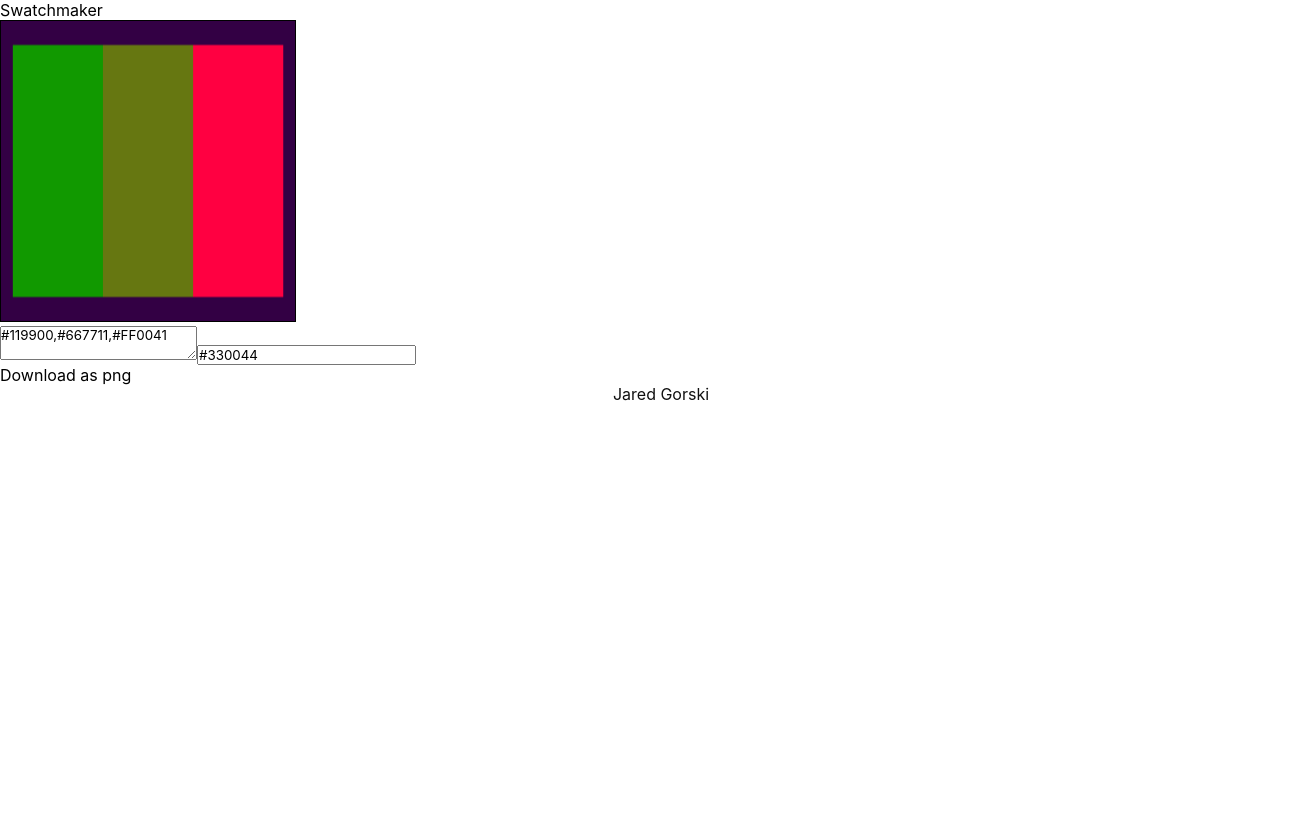
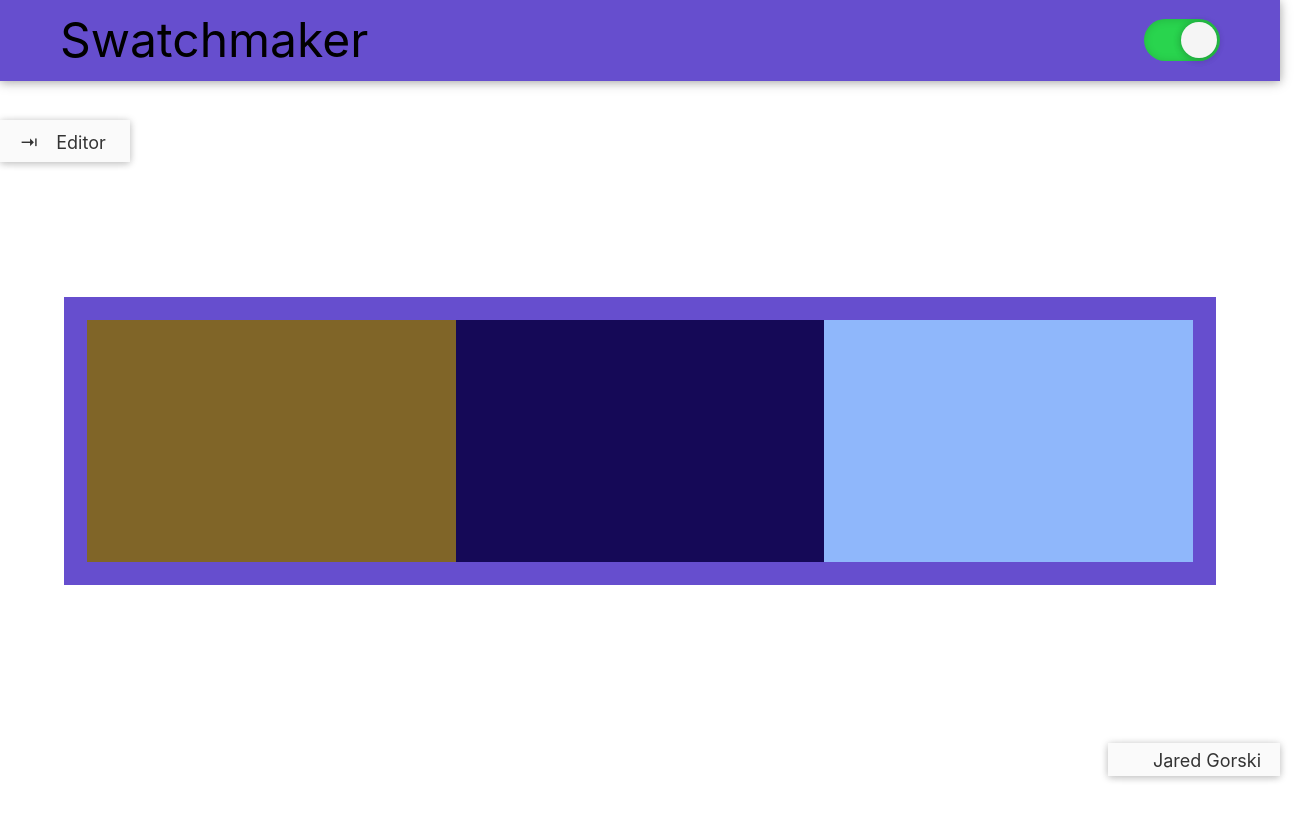
Before and after one commit to jaredgorski/Swatchmaker, a React app: page / in a window 1280 px wide. Shown: the whole page, 1312 px wide, since content can reach past the window. Built offline with nearby package versions, Linux system fonts and the light colour scheme.

Commit message:
Add look n feel

```diff
--- a/src/components/Footer/footer.scss
+++ b/src/components/Footer/footer.scss
@@ -1,17 +1,34 @@
-* {
-  margin: 0;
-  padding: 0;
-}
-
-.cp-footer {
-  color: #111;
+.swm-footer {
+  align-items: center;
+  background: #fafafa;
+  bottom: 24px;
+  box-shadow: 0px 0.65px 8px rgba(0, 0, 0, 0.2), 0px 1.65px 8px rgba(0, 0, 0, 0.1);
+  color: #333;
   display: flex;
-  font-size: 16px;
+  font-size: 18px;
   justify-content: center;
-  line-height: 18px;
+  line-height: 24px;
+  padding: 6px 16px 3px 0;
+  position: fixed;
+  right: 0;
+  text-decoration: none;
+  transition: 0.4s;
+  width: 156px;
+  z-index: 1;
 
   .footer-icon {
-    fill: #111;
+    fill: #333;
     margin: 0 12px 0;
   }
+
+  &:hover {
+    background: #fff;
+    box-shadow: 0px 2px 8px rgba(0, 0, 0, 0.2), 0px 3px 16px rgba(0, 0, 0, 0.2);
+    color: #000;
+    transform: translateY(-0.5px);
+
+    .footer-icon {
+      fill: #000;
+    }
+  }
 }
--- a/src/components/Footer/index.js
+++ b/src/components/Footer/index.js
@@ -1,15 +1,16 @@
 var React = require('react');
 import './footer.scss';
+import Icon from './images/icon-stoked.svg';
 
-const footerClasses = 'cp-footer cp--non-selectable';
+const footerClasses = 'swm-footer swm-noselect';
 
 class Footer extends React.Component {
   render () {
     return (
-      <p className={footerClasses}>
+      <a className={footerClasses} href="https://github.com/jaredgorski" target="_blank">
         <svg xmlns="http://www.w3.org/2000/svg" viewBox="-75 -75 540 540" width="18" height="18" className="footer-icon"><use xlinkHref="images/icon-stoked.svg#icon"></use></svg>
         <span>Jared Gorski</span>
-      </p>
+      </a>
     );
   }
 }
--- a/src/components/Swatchmaker/generate.js
+++ b/src/components/Swatchmaker/generate.js
@@ -15,7 +15,7 @@ export function generateSwatchData(swatchObject) {
 function createSwatchMarkup(swatchObject) {
   const swatchFg = createSwatchFg(swatchObject);
   const swatchMarkup = `
-    <div style="background-color: ${swatchObject.colors.bg[0]}; box-sizing: border-box; display: flex; height: 100%; padding: 12px; width: 100%">
+    <div style="background-color: ${swatchObject.colors.bg[0]}; box-sizing: border-box; display: flex; height: 100%; padding: 2%; width: 100%">
       ${swatchFg}
     </div>
   `;
--- a/src/components/Swatchmaker/index.js
+++ b/src/components/Swatchmaker/index.js
@@ -8,20 +8,23 @@ class Swatchmaker extends React.Component {
     super(props);
     this.canvasRef = React.createRef();
     this.state = {
-      canvas: {
-        downloadLink: '',
-        height: '300px',
-        width: (3 * 90) + 24 + 'px',
-      },
       swatchObject: {
         colors: {
-          bg: '#330044',
-          fg: '#119900,#667711,#FF0041',
+          bg: '#'+(Math.random()*0xFFFFFF<<0).toString(16),
+          fg: `#${(Math.random()*0xFFFFFF<<0).toString(16)},#${(Math.random()*0xFFFFFF<<0).toString(16)},#${(Math.random()*0xFFFFFF<<0).toString(16)}`,
         },
       },
+      colorswitch: {
+        checked: true,
+      },
+      menu: {
+        checked: false,
+      }
     }
 
     this.handleFormChange = this.handleFormChange.bind(this);
+    this.handleHeadingColorSwitch = this.handleHeadingColorSwitch.bind(this)
+    this.handleSlidingMenu = this.handleSlidingMenu.bind(this);
   }
 
   componentDidMount() {
@@ -97,30 +100,95 @@ class Swatchmaker extends React.Component {
     }
   }
 
+  handleSlidingMenu() {
+    if (this.state.menu.checked) {
+      this.setState(prevState => ({
+        ...prevState.menu.checked = false
+      }));
+    } else {
+      this.setState(prevState => ({
+        ...prevState.menu.checked = true
+      }));
+    }
+  }
+
+  handleHeadingColorSwitch() {
+    if (this.state.colorswitch.checked) {
+      this.setState(prevState => ({
+        ...prevState.colorswitch.checked = false
+      }));
+    } else {
+      this.setState(prevState => ({
+        ...prevState.colorswitch.checked = true
+      }));
+    }
+  }
+
   render () {
+    const containerClasses = 'swm-container';
+    const headerContainerClasses = 'swm-header-container';
+    const headingClasses = 'swm-typo-heading';
+    const swmHeadingColorSwitchClasses = `swm-heading-colorswitch ${this.state.colorswitch.checked ? 'switch-on' : 'switch-off'}`;
+    const swmHeadingColorSwitchCheckboxClasses = 'swm-heading-colorswitch-checkbox';
+    const swmInterfaceContainerClasses = `swm-interface-container ${this.state.menu.checked ? 'menu-open' : 'menu-closed'}`;
+    const swmSlidingMenuClasses = 'swm-sliding-menu';
+    const swmCanvasContainerClasses = 'swm-canvas-container';
+    const swmFormContainerClasses = 'swm-form-container';
+    const swmFormClasses = 'swm-form';
+    const swmFormInputFgClasses = 'swm-input-fg';
+    const swmFormInputBgClasses = 'swm-input-bg';
+    const swmDownloadLinkClasses = 'swm-download-link';
+    const swmMenuButtonClasses = `swm-menu-button swm-noselect ${this.state.menu.checked ? 'menu-open' : 'menu-closed'}`;
+    const swmMenuCheckboxClasses = 'swm-menu-checkbox';
 
-    const containerClasses = 'swm-container';
-    const swmCanvasContainerClasses = 'swm-canvas-container';
+    const headingColorSwitchCheckedAttribute = this.state.colorswitch.checked ? 'checked' : false;
+    const menuCheckedAttribute = this.state.menu.checked ? 'checked' : false;
+
+    const swmHeaderStyles = {
+      background: this.state.colorswitch.checked ? this.state.swatchObject.colors.bg : '#FFF',
+      'border-bottom': this.state.colorswitch.checked ? '0.5px dashed rgba(23, 66, 109, 0)' : '0.5px dashed rgba(23, 66, 109, 0.3)',
+      'box-shadow': this.state.colorswitch.checked ? '0px 0.65px 8px rgba(0, 0, 0, 0.2), 0px 1.65px 13px rgba(0, 0, 0, 0.2)' : '0px 0.65px 8px rgba(0, 0, 0, 0), 0px 1.65px 13px rgba(0, 0, 0, 0)',
+      transition: '0.6s',
+    };
+
     const swmCanvas = {
       style: {
-        border: '1px solid #000000',
-        height: this.state.canvas.height,
-        width: this.state.canvas.width,
+        height: '15vw',
+        width: '60vw',
       },
     };
 
     return (
       <div id="swmContainer" className={containerClasses}>
-        <p>Swatchmaker</p>
-        <div className={swmCanvasContainerClasses}>
-          <canvas id="canvas" ref={this.canvasRef} style={swmCanvas.style} />
-          <form>
-            <textarea name="fg" placeholder="Foreground" type="text" value={this.state.swatchObject.colors.fg} onChange={this.handleFormChange} />
-            <input name="bg" placeholder="Background" type="text" value={this.state.swatchObject.colors.bg} onChange={this.handleFormChange} />
-          </form>
-
-          <a href={this.updateSwatchDownloadUrl()} download="swatch.png">Download as png</a>
+        <div className={headerContainerClasses} style={swmHeaderStyles}>
+          <h1 className={headingClasses}>Swatchmaker</h1>
+          <div className={swmHeadingColorSwitchClasses} title="Toggle Header Fill">
+            <label>
+              <input className={swmHeadingColorSwitchCheckboxClasses} type="checkbox" value={headingColorSwitchCheckedAttribute} checked={!!headingColorSwitchCheckedAttribute} onChange={this.handleHeadingColorSwitch} />
+            </label>
+          </div>
         </div>
+        <div className={swmInterfaceContainerClasses}>
+          <aside className={swmSlidingMenuClasses}>
+            <div className={swmFormContainerClasses}>
+              <form className={swmFormClasses}>
+                <label>Background</label>
+                <input className={swmFormInputBgClasses} name="bg" placeholder="Background" type="text" value={this.state.swatchObject.colors.bg} onChange={this.handleFormChange} />
+                <label>Foreground</label>
+                <textarea className={swmFormInputFgClasses} name="fg" placeholder="Foreground" type="text" value={this.state.swatchObject.colors.fg} onChange={this.handleFormChange} />
+                <a className={swmDownloadLinkClasses} href={this.updateSwatchDownloadUrl()} download="swatch.png">Download as png</a>
+              </form>
+            </div>
+          </aside>
+          <div className={swmCanvasContainerClasses}>
+            <canvas ref={this.canvasRef} height="1000" width="4000" style={swmCanvas.style} />
+          </div>
+        </div>
+        <label className={swmMenuButtonClasses} title="Switch between Editor View and Full View">
+          <span>{menuCheckedAttribute ? '↸' : '⇥'}</span>
+          {menuCheckedAttribute ? 'Full View' : 'Editor'}
+          <input className={swmMenuCheckboxClasses} type="checkbox" value={menuCheckedAttribute} checked={!!menuCheckedAttribute} onChange={this.handleSlidingMenu} />
+        </label>
       </div>
     );
   }
--- a/src/components/Swatchmaker/swatchmaker.scss
+++ b/src/components/Swatchmaker/swatchmaker.scss
@@ -0,0 +1,198 @@
+* {
+  margin: 0;
+  padding: 0;
+}
+
+html {
+  overflow: hidden;
+}
+
+.swm-container {
+  height: 100vh;
+
+  .swm-header-container {
+    align-items: center;
+    border-bottom: 0.5px dashed rgba(23, 66, 109, 0.3);
+    display: flex;
+    height: 10vh;
+    justify-content: space-between;
+    position: relative;
+    text-align: center;
+    z-index: 1;
+
+    .swm-typo-heading {
+      margin: auto 60px;
+    }
+
+    .swm-heading-colorswitch {
+      background: #DDD;
+      border-radius: 21px;
+      box-shadow: 0px 0.65px 8px rgba(0, 0, 0, 0.15) inset;
+      display: flex;
+      height: 42px;
+      margin: auto 60px;
+      position: relative;
+      transition: 0.3s;
+      width: 76px;
+
+      label {
+        cursor: pointer;
+        padding: 12px 32px;
+        z-index: 2;
+      }
+
+      .swm-heading-colorswitch-checkbox {
+        cursor: pointer;
+        opacity: 0;
+      }
+
+      &:after {
+        background: #f5f5f5;
+        bottom: 0;
+        border-radius: 19px;
+        box-shadow: 0px 0.65px 8px rgba(0, 0, 0, 0.2), 0px 1.65px 8px rgba(0, 0, 0, 0.1);
+        content: '';
+        height: 36px;
+        left: 0;
+        margin: 3px;
+        position: absolute;
+        transition: 0.3s ease-in-out;
+        width: 36px;
+      }
+
+      &.switch-on {
+        background: rgb(41, 212, 78);
+
+        &:after {
+          transform: translateX(34px);
+        }
+      }
+    }
+  }
+
+  .swm-interface-container {
+    display: grid;
+    grid-template: [row1-start] "menu swatch" auto [row1-end] / 30vw 70vw;
+    height: 90vh;
+    transition: 1s;
+
+    .swm-sliding-menu {
+      align-items: center;
+      display: flex;
+      grid-area: menu;
+
+      .swm-form-container {
+        align-items: center;
+        display: flex;
+        justify-content: center;
+        position: relative;
+        width: 100%;
+
+        .swm-form {
+          align-items: center;
+          border-right: 0.5px dashed rgba(23, 66, 109, 0.3);
+          display: flex;
+          flex-flow: column;
+          height: 50vh;
+          justify-content: center;
+          padding: 18px;
+          position: relative;
+          width: 100%;
+          z-index: 1;
+
+          .swm-input-fg {
+            height: 10vh;
+            margin: 4px 0 18px;
+            outline: none;
+            width: 100%;
+          }
+
+          .swm-input-bg {
+            margin: 4px 0 18px;
+            outline: none;
+            width: 100%;
+          }
+
+          .swm-download-link {
+            outline: none;
+            margin: 18px;
+          }
+        }
+      }
+    }
+
+    &.menu-open {
+      transform: none;
+
+      .swm-sliding-menu {
+        opacity: 1;
+        transition: 1.5s;
+      }
+    }
+
+    &.menu-closed {
+      transform: scale(1.5) translateX(-15vw);
+
+      .swm-sliding-menu {
+        opacity: 0;
+        transition: 0.8s;
+      }
+    }
+
+    .swm-canvas-container {
+      align-items: center;
+      display: flex;
+      grid-area: swatch;
+      justify-content: center;
+      padding: 18px;
+    }
+  }
+
+  .swm-menu-button {
+    align-items: center;
+    background: #fafafa;
+    box-shadow: 0px 0.65px 8px rgba(0, 0, 0, 0.2), 0px 1.65px 8px rgba(0, 0, 0, 0.1);
+    color: #333;
+    cursor: pointer;
+    display: flex;
+    font-size: 18px;
+    justify-content: center;
+    line-height: 30px;
+    position: fixed;
+    text-align: right;
+    top: 15vh;
+    transition: 0.4s;
+    width: 90px;
+    z-index: 1;
+
+    &.menu-open {
+      padding: 8px 4px 4px 48px;
+    }
+
+    &.menu-closed {
+      padding: 8px 4px 4px 36px;
+    }
+
+    &:hover {
+      background: #fff;
+      box-shadow: 0px 2px 8px rgba(0, 0, 0, 0.2), 0px 3px 16px rgba(0, 0, 0, 0.2);
+      color: #000;
+      transform: translateY(-0.5px);
+    }
+
+    span {
+      left: 20px;
+      position: absolute;
+    }
+
+    .swm-menu-checkbox {
+      cursor: pointer;
+      height: 24px;
+      left: -6px;
+      opacity: 0;
+      padding: 2px 12px 1px 0;
+      position: absolute;
+      z-index: 2;
+    }
+  }
+}
```
